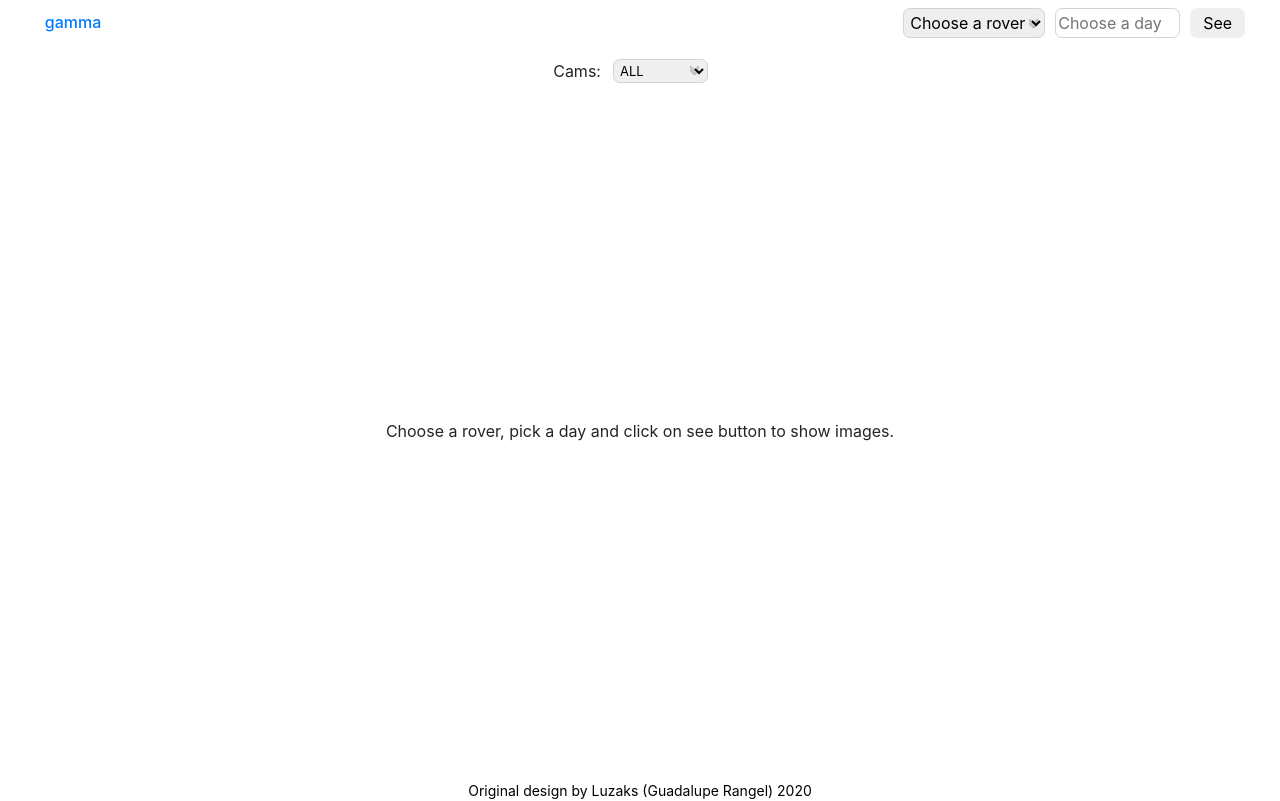
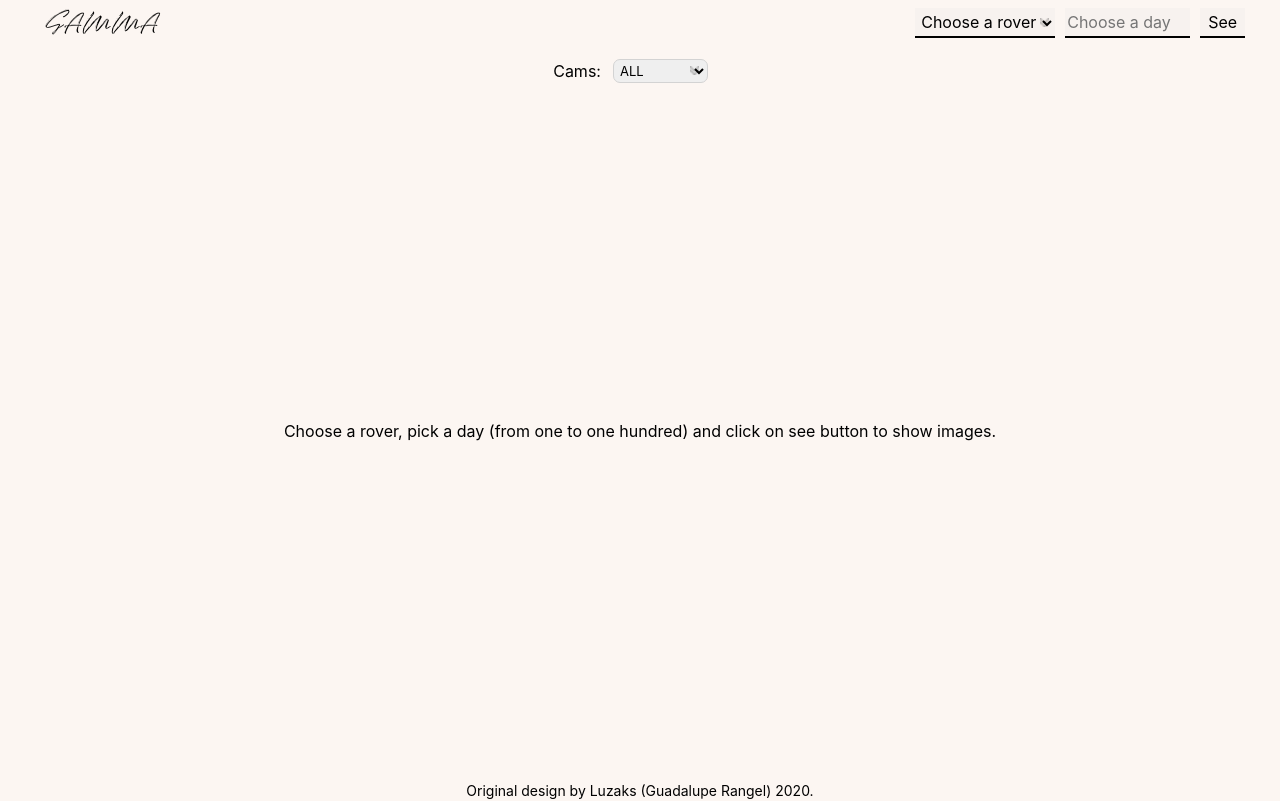
Before and after one commit to Luzaks/capstone-gamma, a React (Create React App) app: page / in a window 1280 px wide. Built offline with nearby package versions, Linux system fonts and the light colour scheme.

Commit message:
Style: Add fonts style.

```diff
--- a/src/components/Footer.js
+++ b/src/components/Footer.js
@@ -3,7 +3,7 @@ import { Footy } from '../styles/StyledComponents';
 
 const Footer = () => (
   <Footy className="col-12 d-flex justify-content-center align-content-center">
-    Original design by Luzaks (Guadalupe Rangel) 2020
+    Original design by Luzaks (Guadalupe Rangel) 2020.
   </Footy>
 );
 
--- a/src/components/photoComponents/Photo.js
+++ b/src/components/photoComponents/Photo.js
@@ -24,7 +24,7 @@ const Photo = ({ item, dispatch }) => {
           { isHovered && (<LinkPhoto />) }
         </ImgContainer>
       </Link>
-      <p className="photo-id-text">{item.id}</p>
+      <p className="photo-id-text">Photo: {' '}{item.id}</p>
     </PhotoContainer>
   );
 };
--- a/src/containers/Navbar.js
+++ b/src/containers/Navbar.js
@@ -1,6 +1,5 @@
 import React from 'react';
 import PropTypes from 'prop-types';
-import { Link } from 'react-router-dom';
 import { InputRow, Nav, Title } from '../styles/StyledComponents';
 import 'bootstrap/dist/css/bootstrap.css';
 import 'bootstrap/dist/js/bootstrap.bundle';
@@ -13,7 +12,7 @@ const NavBar = ({
 }) => (
   <Nav className="col-12 d-flex justify-content-between align-items-center">
     <Title className="m-0">
-      <Link to={{ pathname: '/' }}> gamma </Link>
+      GAMMA
     </Title>
     <InputRow className="row">
       <FetchingRover roverState={roverState} rover={rover} setRover={setRover} rovers={rovers} />
--- a/src/containers/PhotosList.js
+++ b/src/containers/PhotosList.js
@@ -2,7 +2,7 @@ import React from 'react';
 import PropTypes from 'prop-types';
 import { useSelector, useDispatch } from 'react-redux';
 import {
-  Card, CardMenu, ParMenu, Catalog, MenuItem, Help, MenuItemStart, MenuItemEnd
+  Card, CardMenu, ParMenu, Catalog, MenuItem, Help, MenuItemStart, MenuItemEnd,
 } from '../styles/StyledComponents';
 import Photo from '../components/photoComponents/Photo';
 import CameraFilter from '../components/photoComponents/CameraFilter';
@@ -46,6 +46,7 @@ const PhotosList = ({
     const visitedInfo = (
       <ParMenu>
         Last visited:
+        {' '}
         {visitedState}
       </ParMenu>
     );
@@ -65,22 +66,23 @@ const PhotosList = ({
     ));
     const noPhotos = (
       <Help>
-        There are not photos for today
+        There are not photos for this day.
       </Help>
     );
     const noCamPhotos = (
       <Help>
-        There are no photos for this camera
+        There are no photos for this camera.
       </Help>
     );
     const loadingPhotos = (
       <Help>
-        Loading
+        Loading...
       </Help>
     );
     const appInstructions = (
       <Help>
-        Choose a rover, pick a day and click on see button to show images.
+        Choose a rover, pick a day (from one to one hundred)
+        and click on see button to show images.
       </Help>
     );
     const appError = (
--- a/src/index.js
+++ b/src/index.js
@@ -3,8 +3,10 @@ import ReactDOM from 'react-dom';
 import { BrowserRouter } from 'react-router-dom';
 import { Provider } from 'react-redux';
 import store from './Redux/store/store';
+import App from './components/App';
 import './styles/index.css';
-import App from './components/App';
+import './assets/fonts/DomillionBrushFree.otf';
+import './assets/fonts/ELEGANT.ttf';
 import * as serviceWorker from './serviceWorker';
 
 ReactDOM.render(
--- a/src/styles/App.css
+++ b/src/styles/App.css
@@ -5,6 +5,9 @@
 .fetch-submit-btn {
   height: 30px;
   margin: 0 5px;
+  border: none;
+  background-color: rgba(225, 225, 225, 0.2);
+  border-bottom: 2px solid #000;
 }
 
 .filter-rover {
@@ -14,8 +17,6 @@
   -webkit-user-select: none;
   -moz-user-select: none;
   margin-left: 12px;
-  border: 1px solid lightgrey;
-  border-radius: 7px;
   padding: 1px 2px;
   background-image: url("../assets/imgs/download.png");
   background-position-x: 95%;
@@ -25,15 +26,11 @@
 
 .filter-sol {
   width: 125px;
-  border: 1px solid lightgrey;
-  border-radius: 7px;
   padding: 0 2px;
 }
 
 .fetch-submit-btn {
-  width: 55px;
-  border: none;
-  border-radius: 7px;
+  width: 45px;
 }
 
 /* Cams Filter */
--- a/src/styles/StyledComponents.js
+++ b/src/styles/StyledComponents.js
@@ -7,8 +7,8 @@ const Nav = styled.nav`
 
 const Title = styled.h1`
   font-size: 16px;
-  color: white;
   height: fit-content;
+  font-family: DomillionBrushFree;
 `;
 
 const InputRow = styled.div`
--- a/src/styles/index.css
+++ b/src/styles/index.css
@@ -1,3 +1,14 @@
+@font-face {
+  font-family: 'DomillionBrushFree';
+  src: local('DomillionBrushFree'),
+  url('../assets/fonts/DomillionBrushFree.otf') format('truetype');
+}
+@font-face {
+  font-family: 'Elegant';
+  src: local('Elegant'),
+  url('../assets/fonts/ELEGANT.ttf') format('truetype');
+}
+
 * {
   margin: 0;
   padding: 0;
@@ -10,6 +21,8 @@ body {
     sans-serif;
   -webkit-font-smoothing: antialiased;
   -moz-osx-font-smoothing: grayscale;
+  background-color: #fcf6f2 !important;
+  color: #000 !important;
 }
 
 code {
```
Also changed, not shown: src/assets/fonts/DomillionBrushFree.otf (added), src/assets/fonts/ELEGANT.ttf (added).
